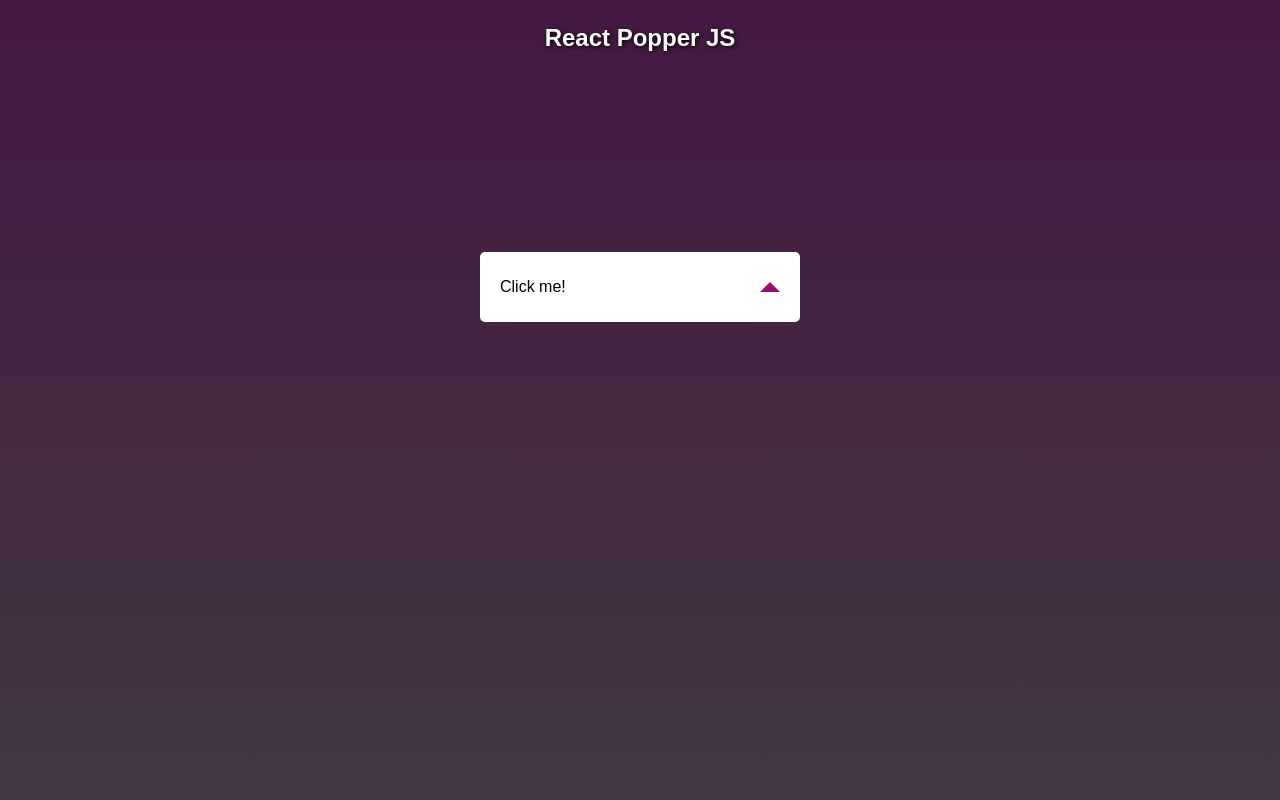
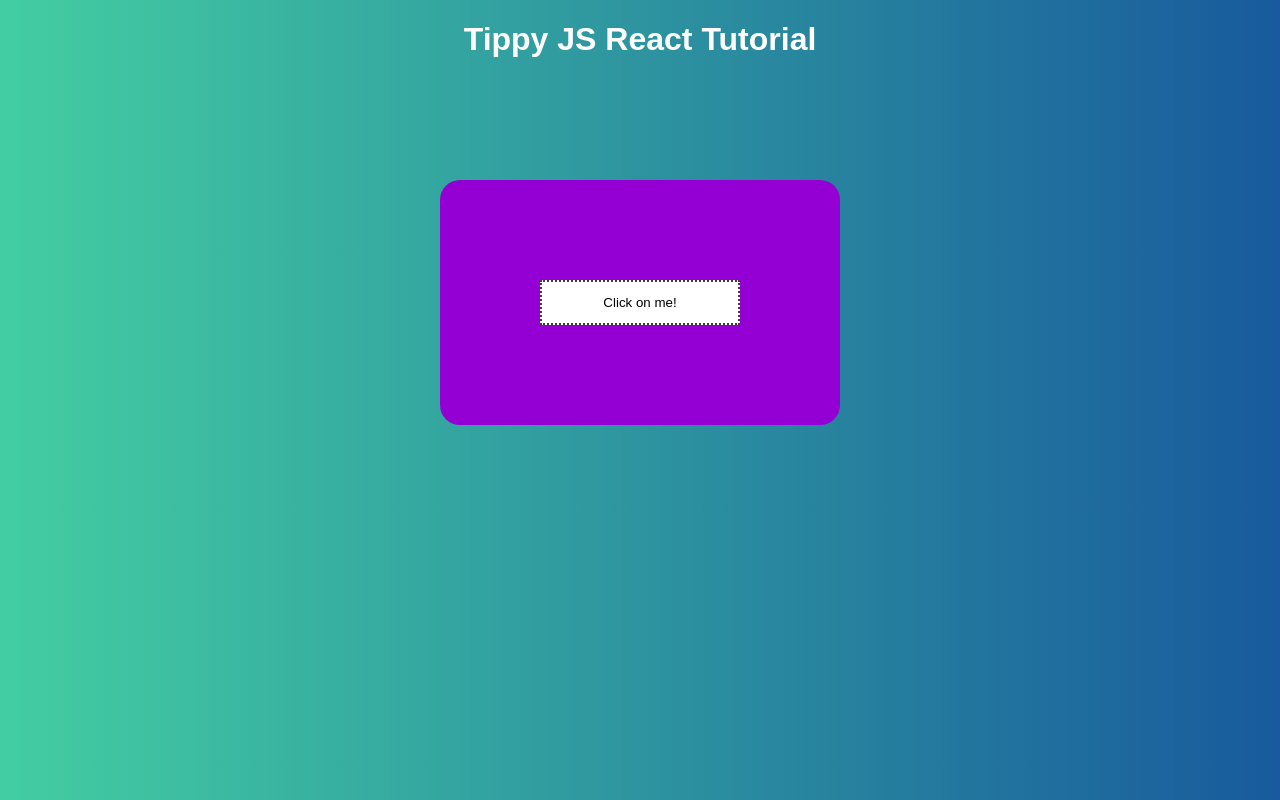
Before and after one commit to mdeveloper20/reactReminder, a React (Create React App) app: page / in a window 1280 px wide. Built offline with nearby package versions, Linux system fonts and the light colour scheme; the HTML template or start-up script is replaced by a standard one.

Commit message:
tippy package added.

```diff
--- a/package.json
+++ b/package.json
@@ -3,6 +3,7 @@
   "version": "0.1.0",
   "private": true,
   "dependencies": {
+    "@tippyjs/react": "^4.1.0",
     "classnames": "^2.2.6",
     "react": "^16.12.0",
     "react-dom": "^16.12.0",
--- a/src/App.css
+++ b/src/App.css
@@ -3,7 +3,11 @@
   justify-content: center;
   color: white;
   align-items: center;
-  background-image: linear-gradient(to top, #423842 0%, #441942 100%);
+
+  background: #43cea2; /* fallback for old browsers */
+  background: -webkit-linear-gradient(to right, #43cea2, #185a9d); /* Chrome 10-25, Safari 5.1-6 */
+  background: linear-gradient(to right, #43cea2, #185a9d); /* W3C, IE 10+/ Edge, Firefox 16+, Chrome 26+, Opera 12+, Safari 7+ */
+
   background-repeat: no-repeat;
   background-attachment: fixed;
 }
@@ -42,38 +46,35 @@
   border-top: 10px solid rgb(151, 15, 110);
 }
 
-.box{
+.area{
+  padding:100px;
+  background-color: darkviolet;
+  border-radius: 20px;
+  margin-top: 100px;
+}
+.ref-button{
+  width: 200px;
+  height:45px;
   background-color: white;
-  color: black;
-  width: 300px;
-  margin-top: 200px;
-  padding: 10px;
-  border-radius: 5px;
+  border: 2px dotted #423842;
 }
 
-.box .title{
-  display: flex;
-  justify-content: space-between;
-  align-items: center;
-  padding:0 10px;
-  cursor: pointer;
+.ref-button:hover{
+  background-color: deeppink;
 }
 
-.box .description{
-  color:gray;
-  display: none;
-  border-top: 1px dotted black;
-  padding-top: 10px;
-}
-.box .description-active{
-  display: block;
+.ref-button2{
+  width: 150px;
+  height:45px;
+  background-color:cadetblue;
+  border: 1px dotted #423842;
+  box-shadow: 1px 4px 1px #ccc;
+  margin:4px;
 }
 
-.tooltip{
-  background-color: indianred;
+.ref-button3{
+  width: 100px;
+  height:45px;
+  background-color:darkorange;
+  border: 1px dotted #423842;
 }
-
-.tooltip-hidden{
-  visibility: hidden;
-  pointer-events: none;
-}
--- a/src/App.js
+++ b/src/App.js
@@ -1,29 +1,32 @@
 import React, { useState } from 'react'
-import classNames from 'classnames'
 import './App.css'
 
+import Tippy from '@tippyjs/react'
+import 'tippy.js/dist/tippy.css' // optional
+import 'tippy.js/themes/light.css'
+import 'tippy.js/animations/perspective.css'
+
 function App () {
-  const [isOpen, setIsOpen] = useState(false)
-
-  const onClickHeader = () => {
-    setIsOpen(!isOpen)
-  }
-
   return (
     <div className='app'>
-      <h3>React Popper JS</h3>
+      <h1>Tippy JS React Tutorial</h1>
 
-      <div className='box'>
-        <p onClick={onClickHeader} className="title">Click me! <i className="arrow-up"></i></p>
-
-        <div className={classNames('description', { 'description-active': isOpen })}>
-        Lorem Ipsum is simply dummy text of the printing and typesetting industry. Lorem Ipsum has been the industry's standard dummy text ever since the 1500s, when an unknown printer took a galley of type and scrambled it to make a type specimen book. It has survived not only five centuries, but also the leap into electronic typesetting, remaining essentially unchanged. It was popularised in the 1960s with the release of Letraset sheets containing Lorem Ipsum passages, and more recently with desktop publishing software like Aldus PageMaker including versions of Lorem Ipsum.
-        </div>
+      <div className='area'>
+        <Tippy placement={'bottom'} animation='perspective' theme={'light'} interactive={true} content={
+          <Tippy offset={[0, 20]} placement={'bottom'} animation='perspective' theme={'light'} interactive={true} content={<div>
+            <h1>Hello this is my first tooltip using Tippy</h1>
+          </div>}>
+            <button className='ref-button2'>
+            Click on me!
+            </button>
+          </Tippy>
+        }>
+          <button className='ref-button'>
+          Click on me!
+          </button>
+        </Tippy>
       </div>
 
-      <div id="tooltip" className={classNames({ 'tooltip-hidden': !isOpen })} >
-        This is an example tooltip
-      </div>
     </div>
   )
 }
```
Also changed, not shown: 1 other file (tests, documents, lock files or other folders).
